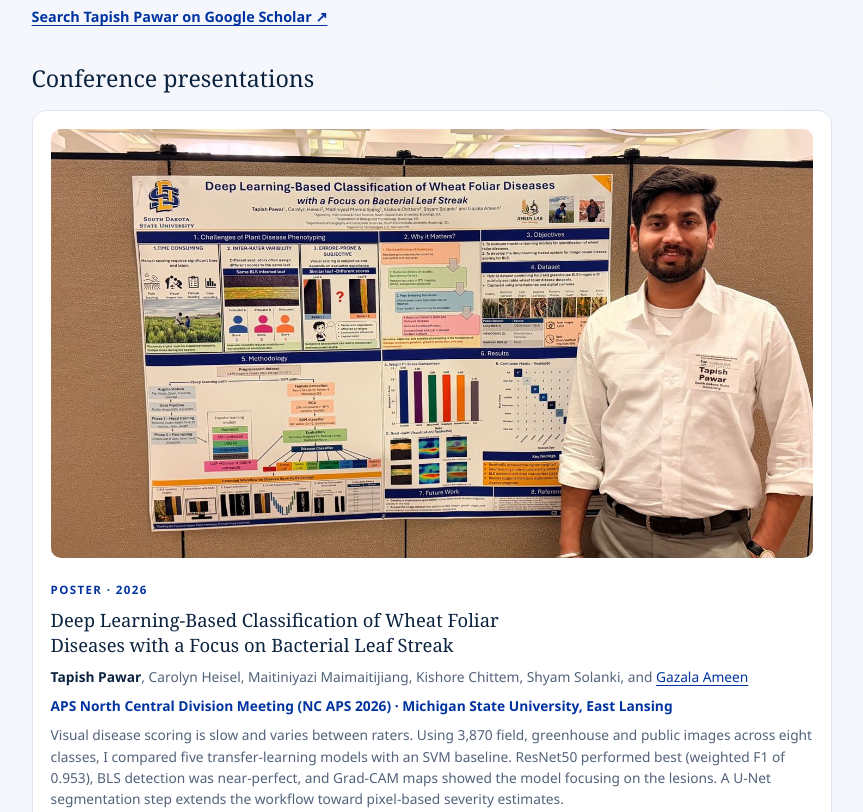
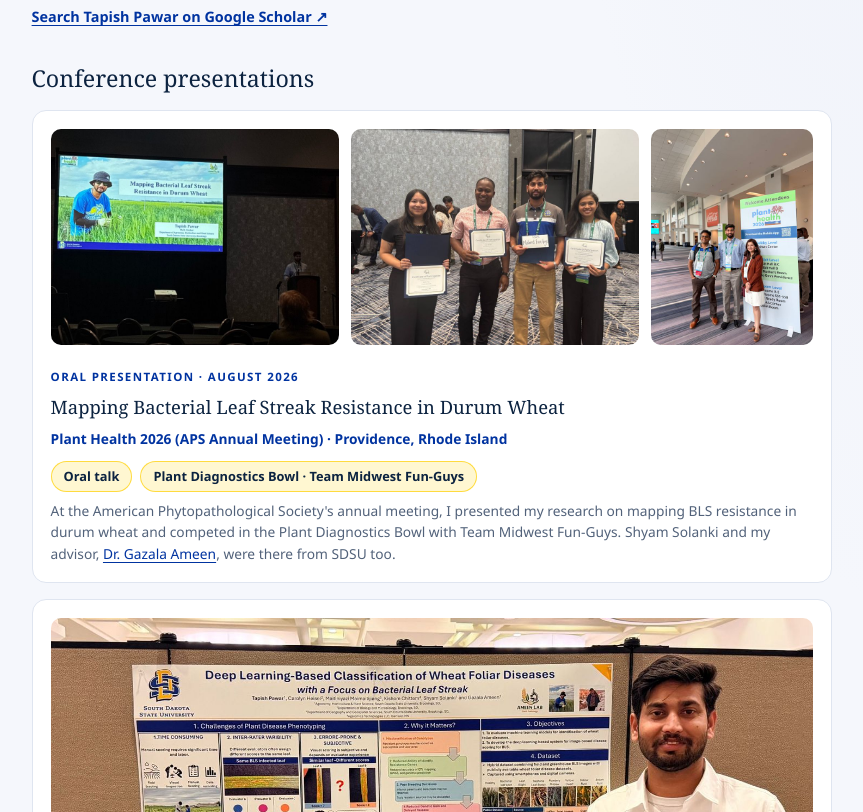
Before and after one commit to tapishpwr24/Homepage, a plain HTML site: page index.html in a window 1280 px wide. Shown: the part 6280-7092 px from the top of the page, without its empty margins (368-1231 px from the left). Drawn offline with Linux system fonts and the light colour scheme.

Commit message:
Add Plant Health 2026 talk and Plant Diagnostics Bowl
Co-Authored-By: Claude Opus 5.5 <noreply@anthropic.com>
Claude-Session: https://claude.ai/code/session_01Q6uUMNuPL1qGPgwaooW81o

```diff
--- a/index.html
+++ b/index.html
@@ -642,6 +642,10 @@
         grid-template-columns: 16fr 9fr 9fr;
       }
 
+      .presentation-media.presentation-media--llp {
+        grid-template-columns: 16fr 16fr 9fr;
+      }
+
       .presentation--wide .presentation-media .media-portrait {
         aspect-ratio: 3 / 4;
       }
@@ -1173,6 +1177,23 @@
             <h3>Conference presentations</h3>
             <div class="presentation-list">
             <article class="presentation presentation--wide">
+              <div class="presentation-media presentation-media--trio presentation-media--llp">
+                <img decoding="async" class="media-landscape" src="plant-health-2026-talk.jpg" alt="Tapish Pawar presenting at a podium beside a slide titled Mapping Bacterial Leaf Streak Resistance in Durum Wheat at Plant Health 2026" width="800" height="600" loading="lazy">
+                <img decoding="async" class="media-landscape" src="plant-health-2026-diagnostics-bowl.jpg" alt="Tapish Pawar holding a Team Midwest Fun-Guys sign with three Plant Diagnostics Bowl teammates holding certificates of participation" width="800" height="600" loading="lazy">
+                <img decoding="async" class="media-portrait" src="plant-health-2026-team.jpg" alt="Tapish Pawar with Shyam Solanki and Dr. Gazala Ameen beside the Plant Health 2026 welcome sign" width="480" height="640" loading="lazy">
+              </div>
+              <div class="presentation-body">
+                <p class="section-kicker">Oral presentation · August 2026</p>
+                <h4>Mapping Bacterial Leaf Streak Resistance in Durum Wheat</h4>
+                <p class="presentation-venue">Plant Health 2026 (APS Annual Meeting) · Providence, Rhode Island</p>
+                <ul class="award-chips" aria-label="Activities">
+                  <li>Oral talk</li>
+                  <li>Plant Diagnostics Bowl · Team Midwest Fun-Guys</li>
+                </ul>
+                <p class="presentation-summary">At the American Phytopathological Society's annual meeting, I presented my research on mapping BLS resistance in durum wheat and competed in the Plant Diagnostics Bowl with Team Midwest Fun-Guys. Shyam Solanki and my advisor, <a href="https://www.sdstate.edu/directory/gazala-ameen" target="_blank" rel="noreferrer">Dr. Gazala Ameen</a>, were there from SDSU too.</p>
+              </div>
+            </article>
+            <article class="presentation presentation--wide">
               <div class="presentation-media presentation-media--single">
                 <img decoding="async" src="nc-aps-2026-poster.jpg" alt="Tapish Pawar standing beside a poster on deep learning-based classification of wheat foliar diseases with a focus on bacterial leaf streak" width="1400" height="788" loading="lazy">
               </div>
```
Also changed, not shown: plant-health-2026-diagnostics-bowl.jpg (added), plant-health-2026-talk.jpg (added), plant-health-2026-team.jpg (added).
